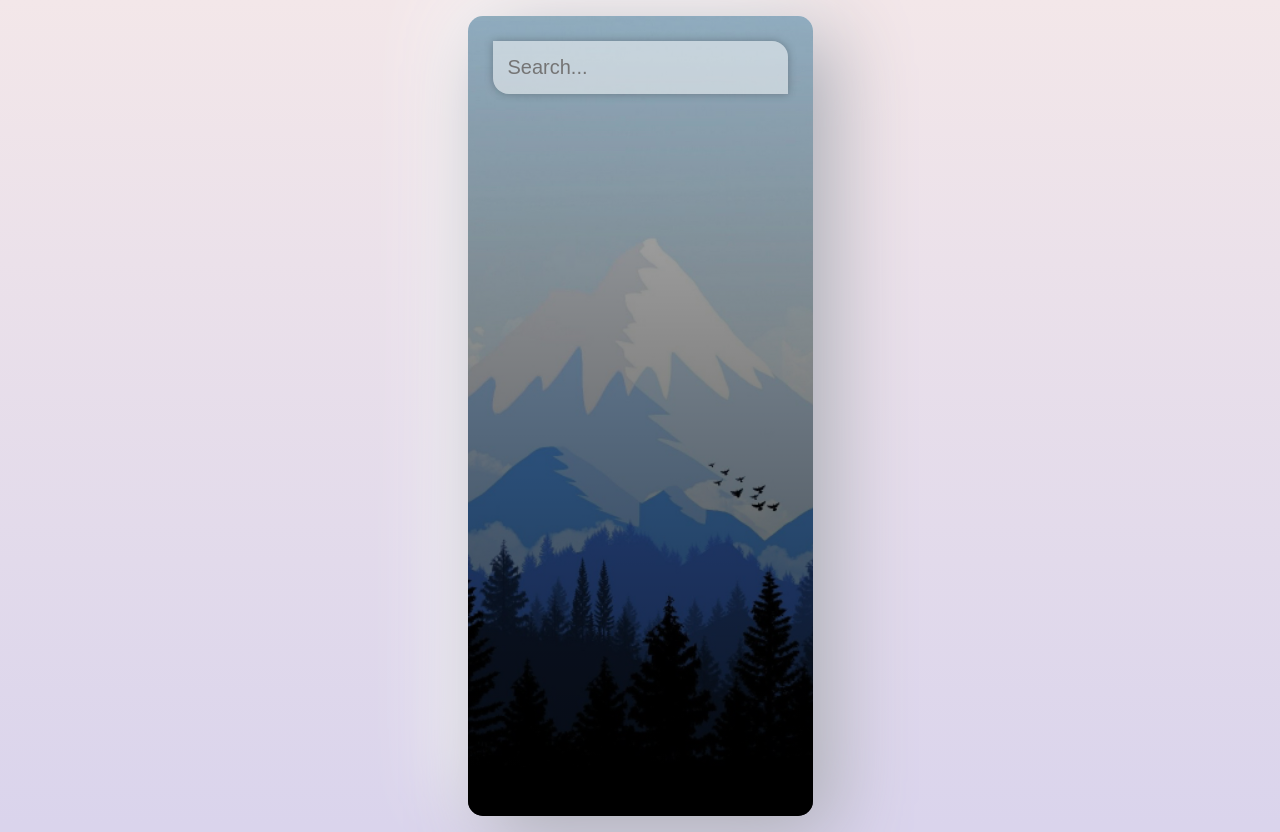
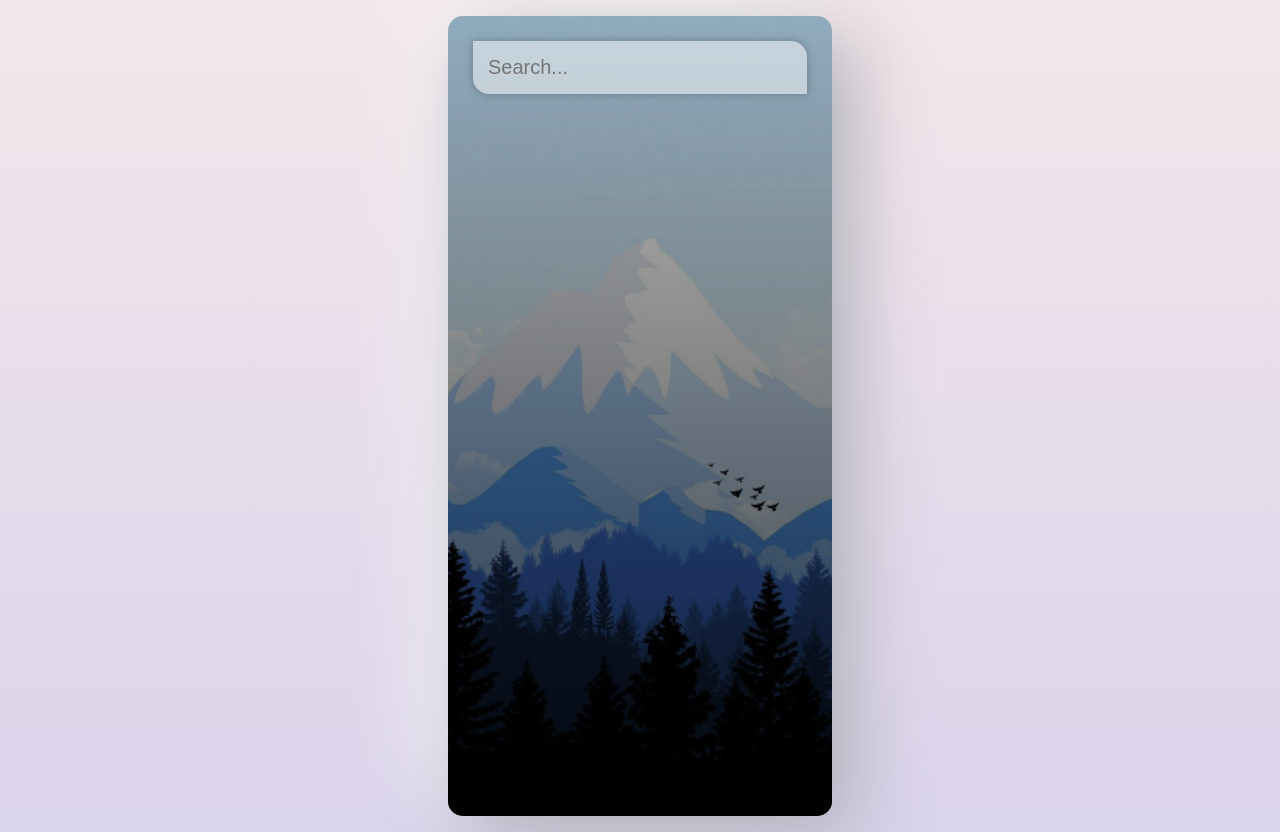
Before and after one commit to BibhushanKarki/Vue-Weather-App, a Vue app: page / in a window 1280 px wide. Built offline with nearby package versions, Linux system fonts and the light colour scheme.

Commit message:
Update App.vue

```diff
--- a/src/App.vue
+++ b/src/App.vue
@@ -79,7 +79,7 @@ body {
 
 #app {
   background-image: url('./assets/cold-bg.jpg');
-  width:max-content;
+  width:30vw;
   margin:1rem auto;
   background-size: cover;
   background-position: bottom;
```
